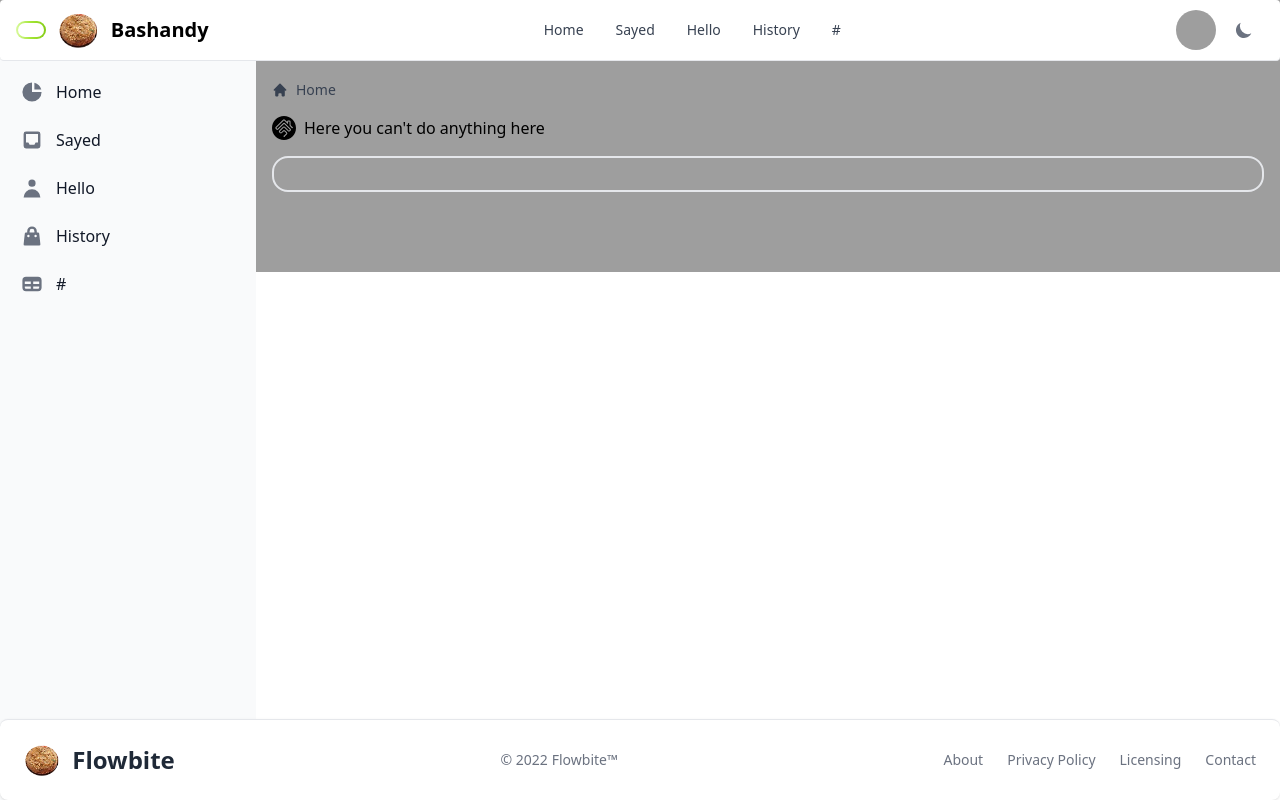
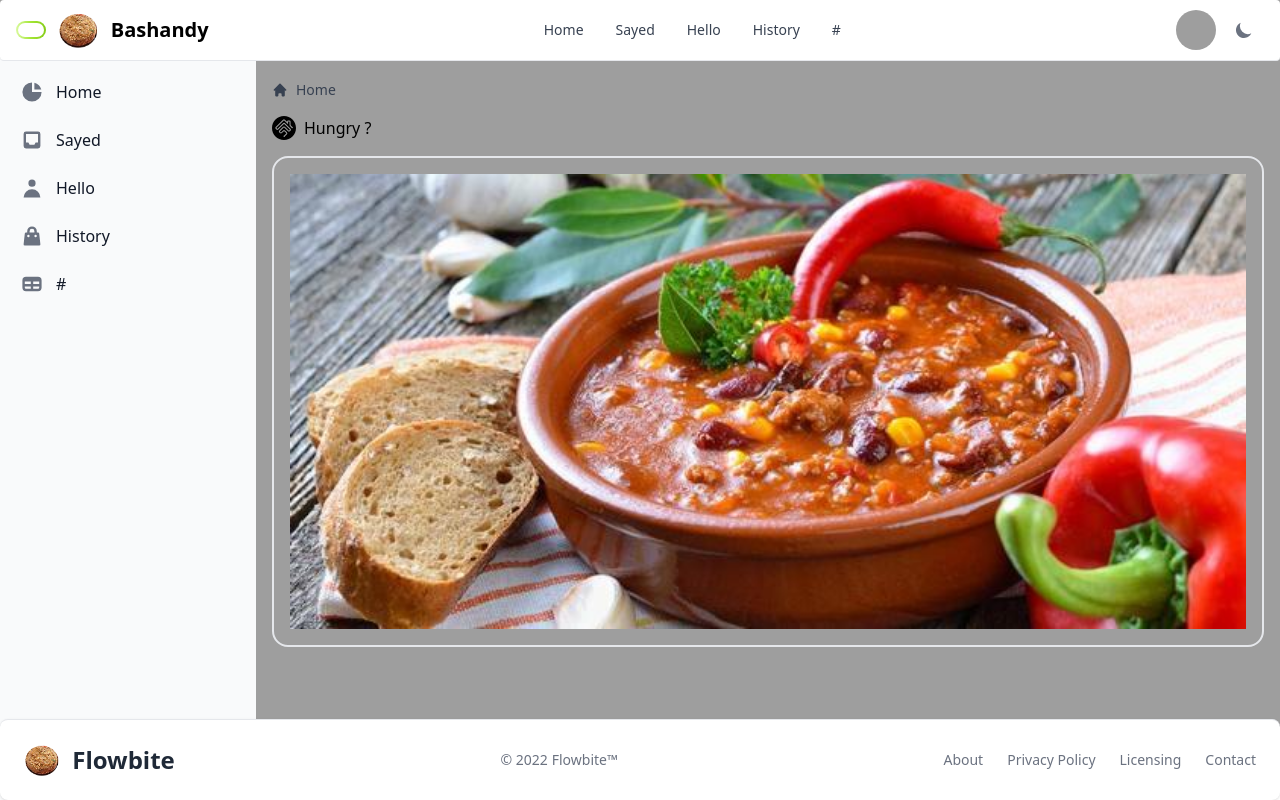
Before and after one commit to George-Nabil-Aziz/Shamandy, a React (Vite) app: page / in a window 1280 px wide. Built offline with nearby package versions, Linux system fonts and the light colour scheme; grey boxes are pictures that could not be loaded.

Commit message:
Enhancement

```diff
--- a/src/routes/index.jsx
+++ b/src/routes/index.jsx
@@ -23,11 +23,15 @@ export const routes = [
       return {
         bcLabel: "Home",
         bcIcon: HiHome,
-        jtTitle: "Here you can't do anything here",
+        jtTitle: "Hungry ?",
         jtIcon: SiHomebridge,
       };
     },
     children: [
+      {
+        path: "",
+        element: <img className="w-full" src="/fool.png" alt="Fool" />,
+      },
       {
         path: "sayed",
         element: <MainPage />,
```
